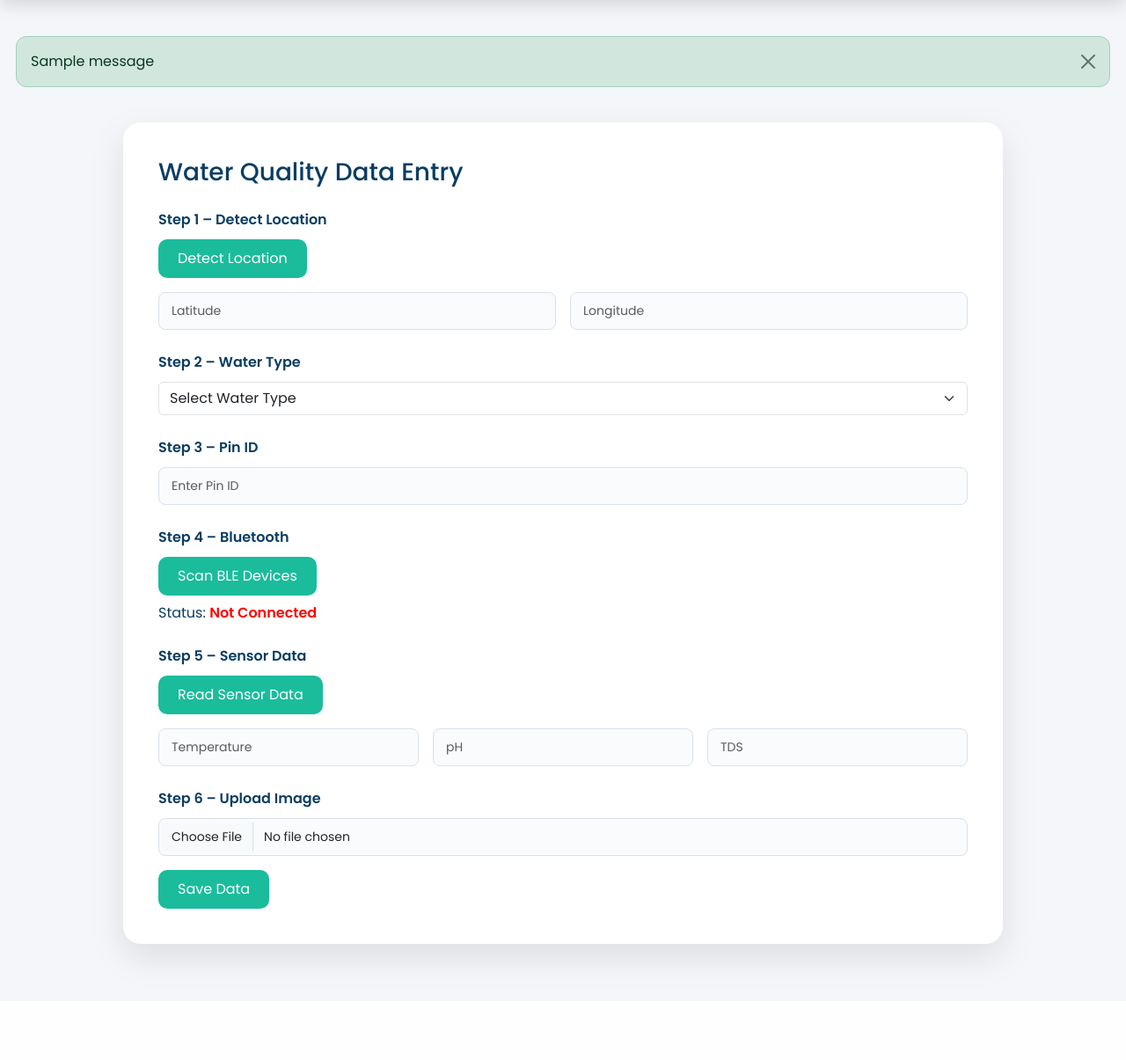
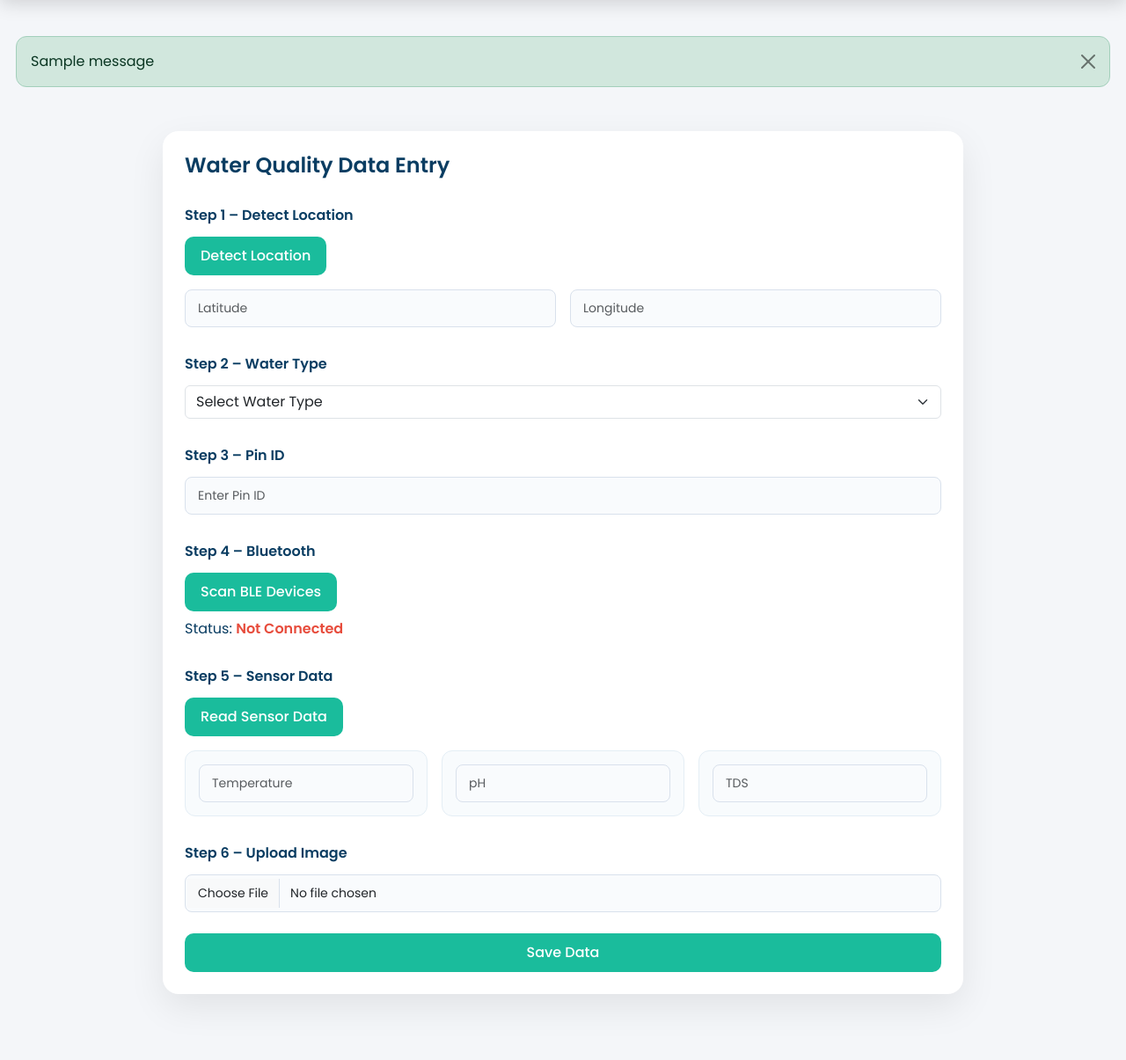
Before and after one commit to pgrapher906-ctrl/project, a Flask app: template app/templates/dashboard.html in a window 1280 px wide. Shown: the part 70-1275 px from the top of the page at 88% size. Before the commit the page ends 1182 px from the top, so only its background shows below. Run offline with Flask 3, Linux system fonts and the light colour scheme; the template is opened without the code that fills it: most values are stand-ins (such as "Sample title", 1, 10 or a date in 2020); one stand-in notice (Sample message) is shown.

Commit message:
Update dashboard.html

```diff
--- a/app/templates/dashboard.html
+++ b/app/templates/dashboard.html
@@ -3,24 +3,34 @@
 
 {% block head %}
 <link rel="stylesheet" href="https://unpkg.com/leaflet/dist/leaflet.css"/>
+
 <style>
+
+/* ==============================
+   CLEAN MOBILE SCIENTIFIC UI
+============================== */
+
 body {
     background: #F4F6F9;
 }
 
+.dashboard-wrapper {
+    max-width: 950px;
+    margin: 30px auto;
+    padding: 20px;
+}
+
 .glass-card {
-    max-width: 1000px;
-    margin: 40px auto;
-    padding: 40px;
-    border-radius: 20px;
     background: white;
-    box-shadow: 0 15px 40px rgba(0,0,0,0.1);
+    padding: 25px;
+    border-radius: 18px;
+    box-shadow: 0 15px 40px rgba(0,0,0,0.08);
 }
 
 .section-title {
     font-weight: 600;
-    margin-top: 25px;
-    margin-bottom: 10px;
+    margin-top: 30px;
+    margin-bottom: 12px;
     color: #0A3D62;
 }
 
@@ -28,9 +38,10 @@ body {
     background: #1ABC9C;
     color: white;
     border: none;
-    padding: 10px 22px;
+    padding: 10px 18px;
     border-radius: 10px;
     transition: 0.3s;
+    font-weight: 500;
 }
 
 .custom-btn:hover {
@@ -38,34 +49,50 @@ body {
 }
 
 #map {
-    height: 300px;
+    height: 280px;
     border-radius: 12px;
     margin-top: 15px;
     display: none;
 }
 
 .status-connected {
-    color: green;
+    color: #16A085;
     font-weight: 600;
 }
 
 .status-disconnected {
-    color: red;
+    color: #E74C3C;
     font-weight: 600;
 }
+
+.sensor-box {
+    background: #F8FBFD;
+    padding: 15px;
+    border-radius: 12px;
+    border: 1px solid #e4eef5;
+}
+
+@media (max-width: 768px) {
+    .dashboard-wrapper {
+        padding: 10px;
+    }
+}
+
 </style>
 {% endblock %}
 
 {% block content %}
 
+<div class="dashboard-wrapper">
 <div class="glass-card">
 
-<h3 class="mb-4">Water Quality Data Entry</h3>
+<h4 class="mb-4 fw-semibold">Water Quality Data Entry</h4>
 
 <form method="POST" action="{{ url_for('main.save_data') }}" enctype="multipart/form-data">
 
-<!-- STEP 1 -->
+<!-- ================= STEP 1 ================= -->
 <div class="section-title">Step 1 – Detect Location</div>
+
 <button type="button" class="custom-btn mb-3" onclick="getLocation()">Detect Location</button>
 
 <div class="row g-3">
@@ -79,70 +106,80 @@ body {
 
 <div id="map"></div>
 
-
-<!-- STEP 2 -->
+<!-- ================= STEP 2 ================= -->
 <div class="section-title">Step 2 – Water Type</div>
 
 <select class="form-select mb-3" id="waterType" name="water_type" required>
     <option value="">Select Water Type</option>
 </select>
 
-
-<!-- STEP 3 -->
+<!-- ================= STEP 3 ================= -->
 <div class="section-title">Step 3 – Pin ID</div>
 <input type="text" name="pin_id" class="form-control mb-3" placeholder="Enter Pin ID" required>
 
-
-<!-- STEP 4 -->
+<!-- ================= STEP 4 ================= -->
 <div class="section-title">Step 4 – Bluetooth</div>
 <button type="button" class="custom-btn mb-2" onclick="scanBLE()">Scan BLE Devices</button>
 <p>Status: <span id="bleStatus" class="status-disconnected">Not Connected</span></p>
 
-
-<!-- STEP 5 -->
+<!-- ================= STEP 5 ================= -->
 <div class="section-title">Step 5 – Sensor Data</div>
 <button type="button" class="custom-btn mb-3" onclick="readSensor()">Read Sensor Data</button>
 
 <div class="row g-3">
     <div class="col-md-4">
+        <div class="sensor-box">
             <input class="form-control" name="temperature" placeholder="Temperature">
         </div>
+    </div>
     <div class="col-md-4">
+        <div class="sensor-box">
             <input class="form-control" name="ph" placeholder="pH">
         </div>
+    </div>
     <div class="col-md-4">
+        <div class="sensor-box">
             <input class="form-control" name="tds" placeholder="TDS">
+        </div>
     </div>
 </div>
 
 <!-- OCEAN SENSORS -->
 <div id="oceanSensors" class="row g-3 mt-3" style="display:none;">
     <div class="col-md-4">
+        <div class="sensor-box">
             <input class="form-control" name="chlorophyll" placeholder="Chlorophyll">
         </div>
+    </div>
     <div class="col-md-4">
+        <div class="sensor-box">
             <input class="form-control" name="ta" placeholder="Total Alkalinity">
         </div>
+    </div>
     <div class="col-md-4">
+        <div class="sensor-box">
             <input class="form-control" name="dic" placeholder="DIC">
+        </div>
     </div>
 </div>
 
 <!-- POND SENSORS -->
 <div id="pondSensors" class="row g-3 mt-3" style="display:none;">
     <div class="col-md-4">
+        <div class="sensor-box">
             <input class="form-control" name="do" placeholder="Dissolved Oxygen">
         </div>
     </div>
+</div>
 
-
-<!-- STEP 6 -->
+<!-- ================= STEP 6 ================= -->
 <div class="section-title">Step 6 – Upload Image</div>
 <input type="file" name="image" class="form-control mb-3">
 
-<button type="submit" class="custom-btn">Save Data</button>
+<button type="submit" class="custom-btn w-100 mt-2">Save Data</button>
 
 </form>
+</div>
 </div>
 
 {% endblock %}
@@ -151,11 +188,11 @@ body {
 <script src="https://unpkg.com/leaflet/dist/leaflet.js"></script>
 
 <script>
-let category = "{{ category }}";   // from Flask session
+let category = "{{ category }}";
 let map = null;
 let marker = null;
 
-// Load water types automatically
+// ================= LOAD WATER TYPES =================
 window.onload = function() {
 
     const dropdown = document.getElementById("waterType");
@@ -191,7 +228,7 @@ window.onload = function() {
 };
 
 
-// Location
+// ================= LOCATION =================
 function getLocation(){
     if(!navigator.geolocation) return;
 
@@ -226,7 +263,7 @@ function showMap(lat, lon){
 }
 
 
-// BLE
+// ================= BLE =================
 async function scanBLE(){
     const status = document.getElementById("bleStatus");
     try{
```
Lines whose indentation alone changed are shown as unchanged.
